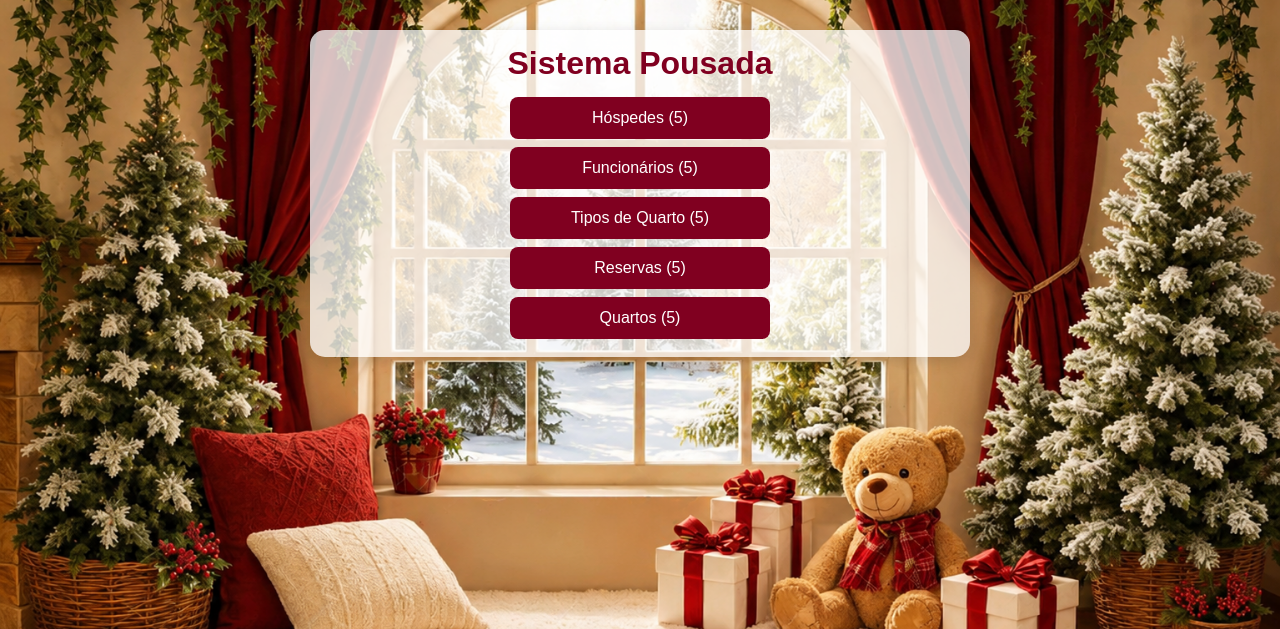
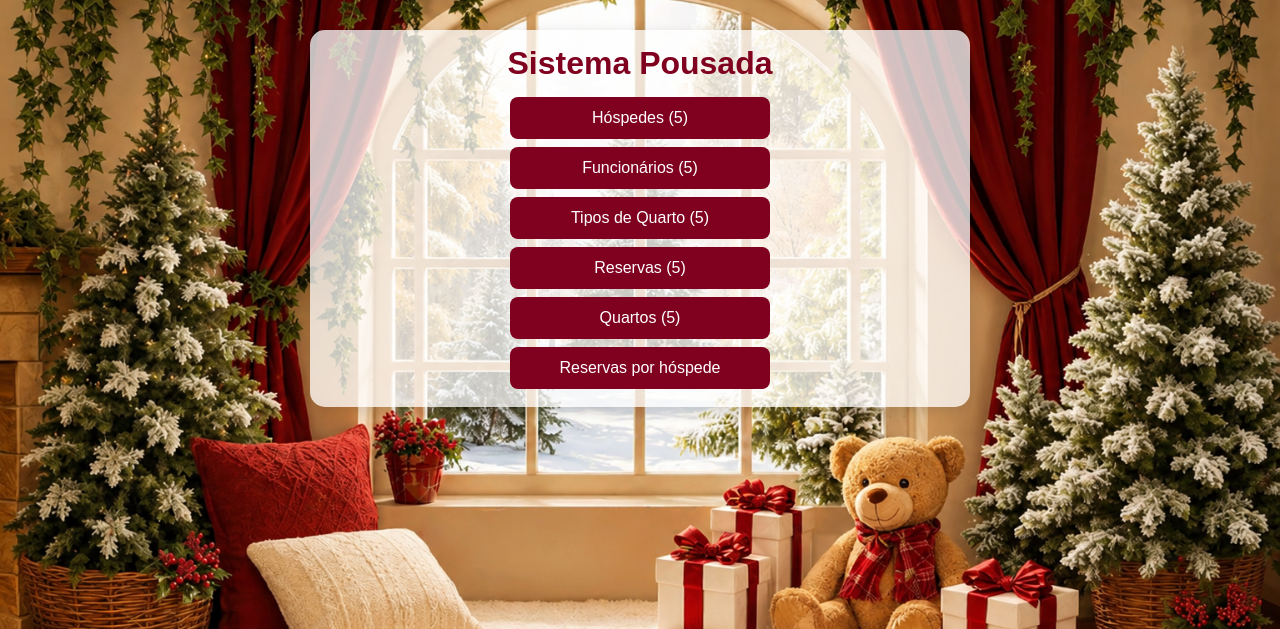
Before and after one commit to aliciatenorio/pousada_aliciabia, a PHP site: page / in a window 1280 px wide. Shown: the top 629 px of the page. Run offline with PHP 8.4, Linux system fonts and the light colour scheme; data comes from the database, SQL or seed files in the repository.

Commit message:
Update index.php

```diff
--- a/index.php
+++ b/index.php
@@ -49,6 +49,9 @@ try {
             Quartos (<?= (int) $totalFuncionarios ?>)
             </a>
         </p>
+        <p>
+            <a class="btn btn-opcao" href="relatório/reservas_por_hospede.php">Reservas por hóspede</a>
+        </p>
     </div>
 </body>
 </html>
```
